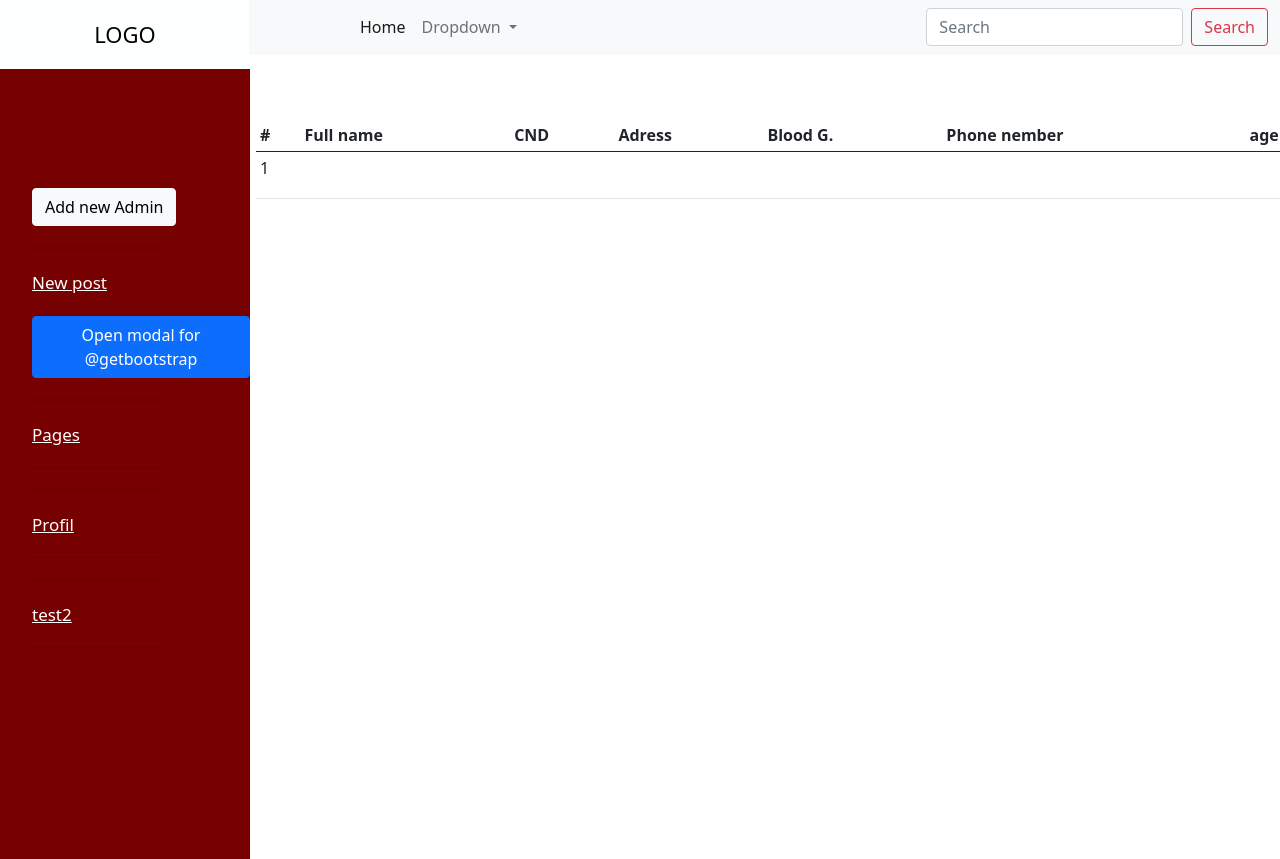
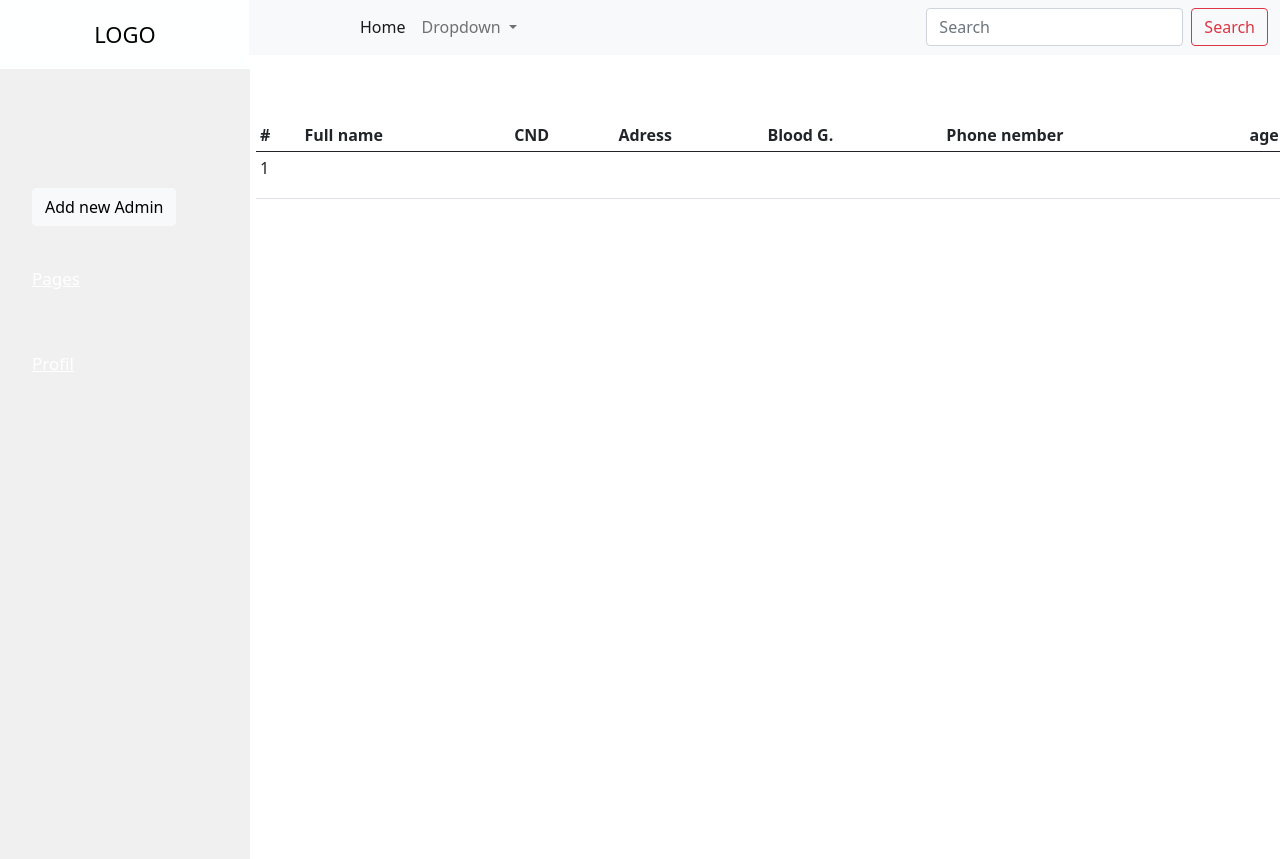
Before and after one commit to chaima-marzouk/projet-fil-rouge, a PHP site: page /projet-fil-rouge/ in a window 1280 px wide; the page is wider, and only the part inside the window is pictured. Shown: the part 21-880 px from the top of that part. Run offline with PHP 8.4, Linux system fonts and the light colour scheme; tables that the repository leaves empty or names only in its code hold one stand-in row (values such as "Sample post"); data that the repository does not hold is empty; some libraries are stand-ins or nearby versions.

Commit message:
add new changes in admin page

```diff
--- a/app/views/pages/Admin.php
+++ b/app/views/pages/Admin.php
@@ -13,44 +13,10 @@
 <body>
 <div class="sidebar">
     <header>LOGO</header>
-    <!-- <input type="submit" value="Add new admin"> -->
-
      <ul>
-    <button type="button" class="btn btn-light">Add new Admin</button>
-        <li><a href="#">New post</a></li>
-        <button type="button" class="btn btn-primary" data-bs-toggle="modal" data-bs-target="#exampleModal" data-bs-whatever="@getbootstrap">Open modal for @getbootstrap</button>
-
-        <div class="modal fade" id="exampleModal" tabindex="-1" aria-labelledby="exampleModalLabel"
-           aria-hidden="true">
-          <div class="modal-dialog">
-            <div class="modal-content">
-              <div class="modal-header">
-                <h5 class="modal-title" id="exampleModalLabel">New message</h5>
-                <button type="button" class="btn-close" data-bs-dismiss="modal" aria-label="Close"></button>
-              </div>
-              <div class="modal-body">
-                <form>
-                  <div class="mb-3">
-                    <label for="recipient-name" class="col-form-label">Recipient:</label>
-                    <input type="text" class="form-control" id="recipient-name">
-                  </div>
-                  <div class="mb-3">
-                    <label for="message-text" class="col-form-label">Message:</label>
-                    <textarea class="form-control" id="message-text"></textarea>
-                  </div>
-                </form>
-              </div>
-              <div class="modal-footer">
-                <button type="button" class="btn btn-secondary" data-bs-dismiss="modal">Close</button>
-                <button type="button" class="btn btn-primary">Send message</button>
-              </div>
-            </div>
-          </div>
-        </div>
+        <button type="button" class="btn btn-light">Add new Admin</button>
         <li><a href="<?php echo URLROOT ; ?>/UserController/test">Pages</a></li>
         <li><a href="<?php echo URLROOT ; ?>/UserController/profil">Profil</a></li>
-         <li><a href="#">test2</a></li>
-
     </ul>
 </div>
       <nav class="navbar navbar-expand-lg navbar-light bg-light" style=" margin-left: 249px; margin-top: 20px;">
--- a/public/css/style.css
+++ b/public/css/style.css
@@ -13,7 +13,7 @@ body{
     left: 0;
     width: 250px;
     height: 100%;
-    background: #770000;
+    background: #f0f0f0;
 }
 .sidebar header{
   font-size: 22px;
@@ -33,8 +33,8 @@ body{
     color: white;
     /* padding-left: 40px; */
     box-sizing: border-box;
-     border-top: 4px solid rgba(78, 4, 4, 0.1);
-    border-bottom: 1px solid rgb(99, 4, 4);
+     /* border-top: 4px solid rgba(78, 4, 4, 0.1);
+    border-bottom: 1px solid rgb(99, 4, 4);  */
     transition: .4s;
     margin-top: 20px;
     font-size: 17px;
```
Also changed, not shown: app/views/pages/Profil.php (+16 -5 lines), public/img/no.png (added), 1 other file.
